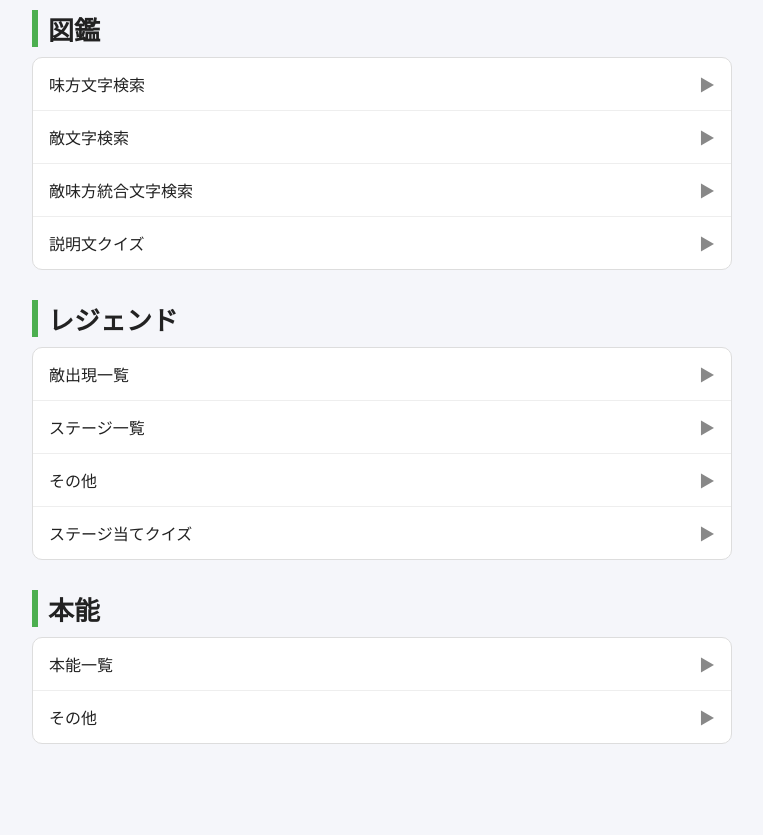
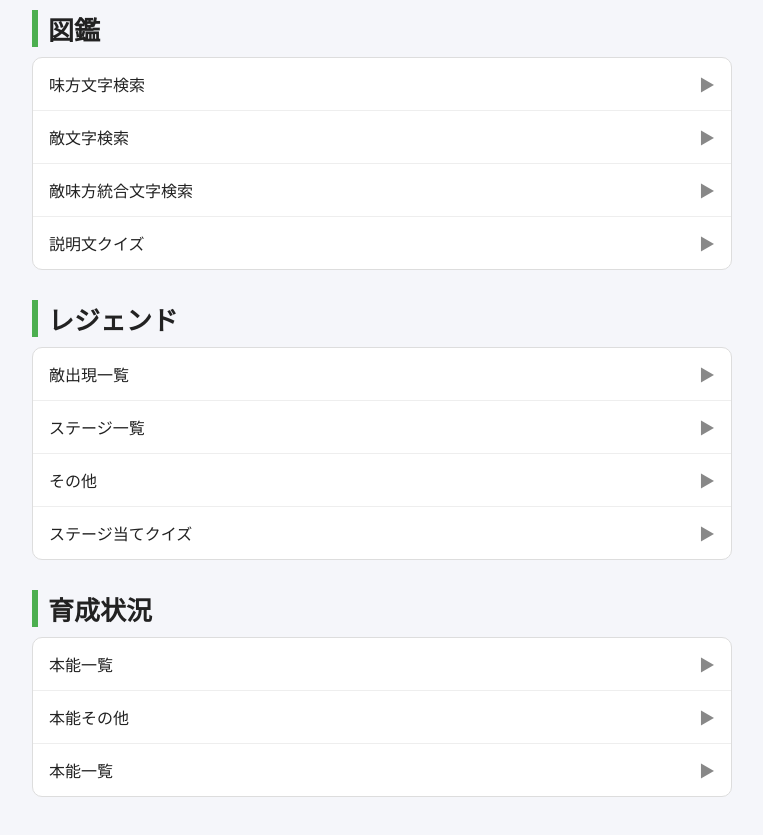
Before and after one commit to purin359/home, a plain HTML site: page index.html in a window 1280 px wide. Shown: the part 107-942 px from the top of the page, without its empty margins (258-1021 px from the left). Before the commit the page ends 901 px from the top, so only its background shows below. Drawn offline with Linux system fonts and the light colour scheme.

Commit message:
Update index.html

```diff
--- a/index.html
+++ b/index.html
@@ -131,10 +131,10 @@ h1{
 
 </div>
 
-<!-- 本能 -->
+<!-- 育成状況 -->
 <div class="section">
 
-  <div class="sectionTitle">本能</div>
+  <div class="sectionTitle">育成状況</div>
 
   <div class="list">
 
@@ -144,7 +144,12 @@ h1{
     </a>
 
     <a href="../Talents/Tools.html">
-      その他
+      本能その他
+      <span class="arrow">▶</span>
+    </a>
+
+    <a href="../Material/">
+      本能一覧
       <span class="arrow">▶</span>
     </a>
 
```
